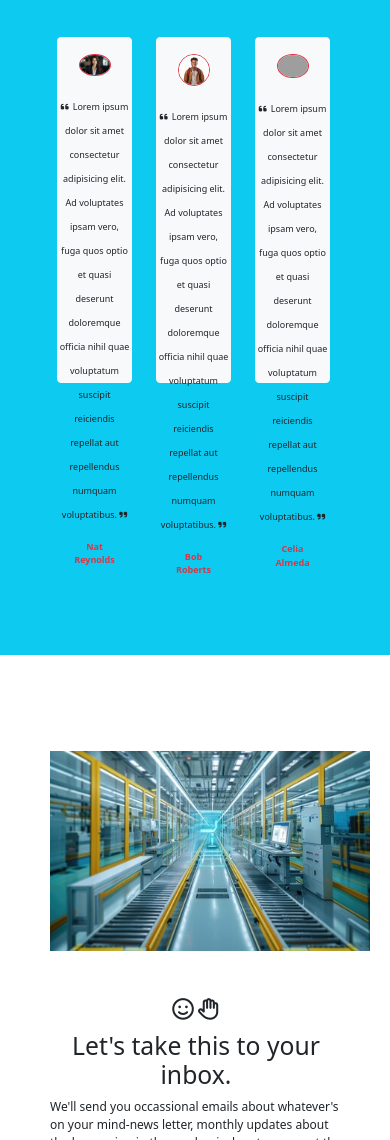
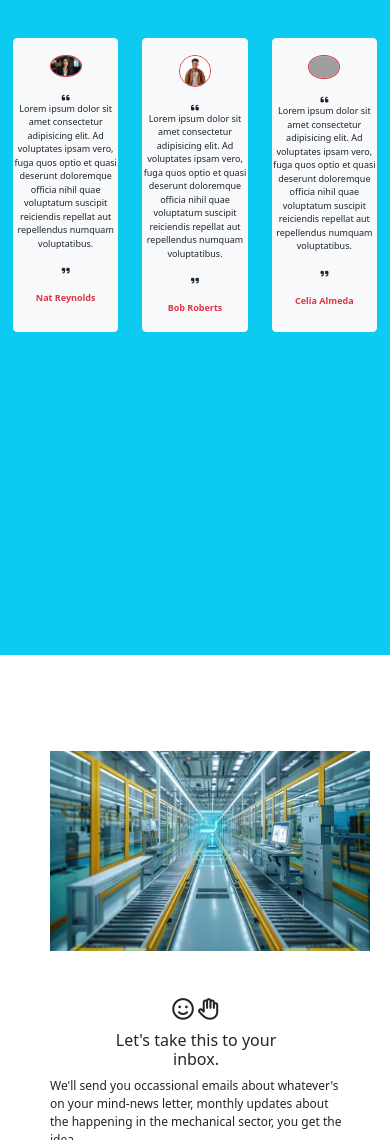
Before and after one commit to IamSamtheWonder/KodeCamp-Task-4, a plain HTML site: page index.html in a window 390 px wide. Shown: the part 860-2000 px from the top of the page. Drawn offline with nearby package versions, Linux system fonts and the light colour scheme; grey boxes are pictures that could not be loaded.

Commit message:
Updated commit

```diff
--- a/index.html
+++ b/index.html
@@ -158,8 +158,8 @@
       <div class="action">
 
         <div class="icon-action">
-          <i class="fs-4 text fa-regular fa-face-smile"></i>
-          <i class="fs-4 text fa-regular fa-hand"></i>
+          <i class="fs-4 text fa-regular fa-face-smile icon-action-icon"></i>
+          <i class="fs-4 text fa-regular fa-hand icon-action-icon"></i>
         </div>
 
         <h2 class="mt-2 h2-action">Let's take this to your <br>inbox.</h2>
--- a/style/index.css
+++ b/style/index.css
@@ -108,7 +108,8 @@
     }
 
     .testimonial-sec-2 {
-        padding-left: 1px;
+        padding: 1px !important;
+        height: 320px;
 
     }
 
@@ -116,29 +117,24 @@
         width: 0;
     }
 
-    /* .testifiers {
-        width: 150px;
-    } */
-
     .img-testifiers {
         width: 32px;
     }
 
-    /* .icon-testifiers + .p-testifiers {
-        display: none;
-    } */
+    .icon-testifiers, .p-testifiers {
+        display: block !important;
+    }
 
     .icon-testifiers, .p-testifiers, .p-3 {
         font-size: 9px;
     }
 
-
-
-
-
-
     .call-to-action-section {
         padding-left: 50px !important;
+    }
+
+    .h2-action, .icon-action-icon {
+        font-size: 16px;
     }
 
     .img-call {
```
